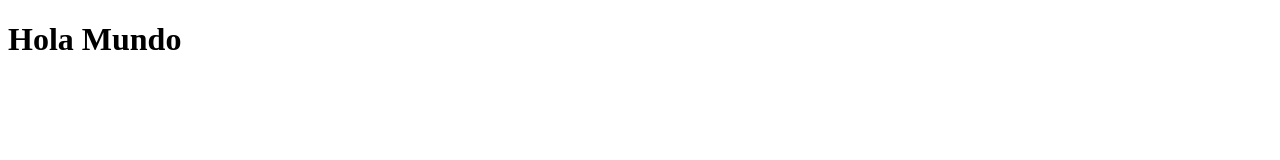
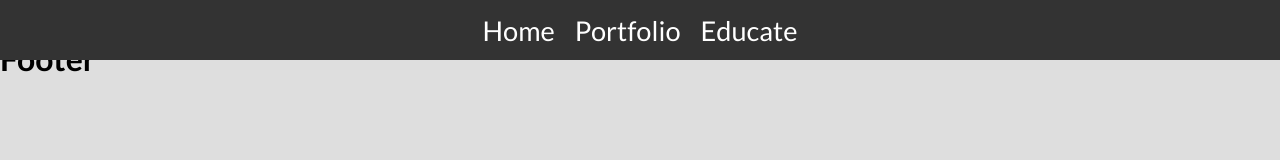
Before and after one commit to jcamiloguz/guzcode, a React app: page / in a window 1280 px wide. Built offline with nearby package versions, Linux system fonts and the light colour scheme.

Commit message:
set router and header

```diff
--- a/package.json
+++ b/package.json
@@ -27,6 +27,7 @@
   },
   "dependencies": {
     "react": "^16.13.1",
-    "react-dom": "^16.13.1"
+    "react-dom": "^16.13.1",
+    "react-router-dom": "^5.2.0"
   }
 }
--- a/public/index.html
+++ b/public/index.html
@@ -4,7 +4,8 @@
 <head>
 	<meta charset="UTF-8">
 	<meta name="viewport" content="width=device-width, initial-scale=1.0">
-	<title>GuzCode</title>
+	<link href="https://fonts.googleapis.com/css2?family=Lato:wght@300;400;700&display=swap" rel="stylesheet">
+	<title>Guzcode</title>
 </head>
 
 <body>
--- /dev/null
+++ b/src/assets/styles/App.scss
@@ -0,0 +1,17 @@
+* {
+  margin: 0;
+  padding: 0;
+  box-sizing: content-box;
+}
+body {
+  font-size: 16px;
+  font-family: 'Lato', sans-serif;
+  background-color: #dedede;
+}
+ul {
+  list-style: none;
+}
+a {
+  text-decoration: none;
+  color: inherit;
+}
--- /dev/null
+++ b/src/assets/styles/components/Header.scss
@@ -0,0 +1,26 @@
+.header {
+  background-color: #333;
+  width: 100%;
+  position: fixed;
+  top: 0;
+  right: 0;
+  font-size: 1.7rem;
+  &__container {
+    max-width: 1200px;
+    width: 95%;
+    height: 60px;
+    margin: 0 auto;
+    display: flex;
+    justify-content: center;
+    align-items: center;
+  }
+  &__navbar {
+    color: white;
+    ul {
+      display: flex;
+      li {
+        margin: 0 10px;
+      }
+    }
+  }
+}
--- /dev/null
+++ b/src/components/Footer.js
@@ -0,0 +1,5 @@
+import React from 'react'
+import { Link } from 'react-router-dom'
+export const Footer = () => {
+  return <h1>Footer</h1>
+}
--- /dev/null
+++ b/src/components/Header.js
@@ -0,0 +1,20 @@
+import React from 'react'
+import { Link } from 'react-router-dom'
+import '../assets/styles/components/Header.scss'
+export const Header = () => {
+  return (
+    <div className="header">
+      <div className="header__container">
+        <nav className="header__navbar">
+          <ul>
+            <li>
+              <Link to="/">Home</Link>
+            </li>
+            <li>Portfolio</li>
+            <li>Educate</li>
+          </ul>
+        </nav>
+      </div>
+    </div>
+  )
+}
--- /dev/null
+++ b/src/components/Layout.js
@@ -0,0 +1,10 @@
+import React from 'react'
+import { Header } from './Header'
+import { Footer } from './Footer'
+export const Layout = ({ children }) => (
+  <>
+    <Header />
+    {children}
+    <Footer />
+  </>
+)
--- a/src/index.js
+++ b/src/index.js
@@ -1,6 +1,6 @@
 import React from 'react'
 import ReactDOM from 'react-dom'
-
+import { App } from './router/App'
 const app = document.getElementById('app')
 
-ReactDOM.render(<h1>Hola Mundo</h1>, app)
+ReactDOM.render(<App />, app)
--- /dev/null
+++ b/src/pages/Home.js
@@ -0,0 +1,3 @@
+import React from 'react'
+
+export const Home = () => <h1>Hi</h1>
--- /dev/null
+++ b/src/router/App.js
@@ -0,0 +1,17 @@
+import React from 'react'
+import { BrowserRouter as Router, Switch, Route } from 'react-router-dom'
+import { Home } from '../pages/Home'
+import { Layout } from '../components/Layout'
+import '../assets/styles/App.scss'
+
+export const App = () => {
+  return (
+    <Router>
+      <Layout>
+        <Switch>
+          <Route path="/" component={Home} />
+        </Switch>
+      </Layout>
+    </Router>
+  )
+}
```
Also changed, not shown: src/assets/styles/components/Footer.scss (added), src/components/Hero.js (added), 1 other file.
